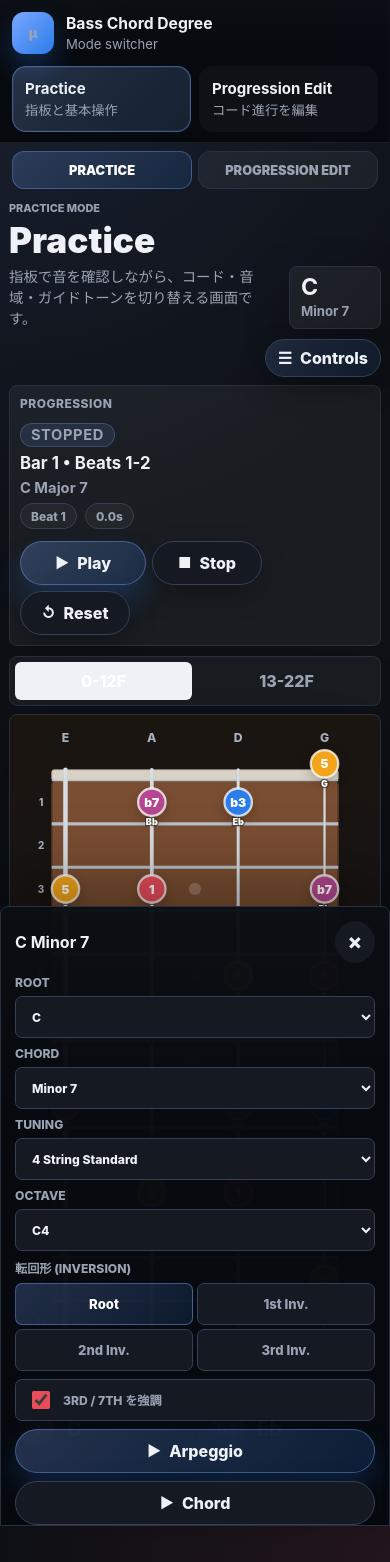
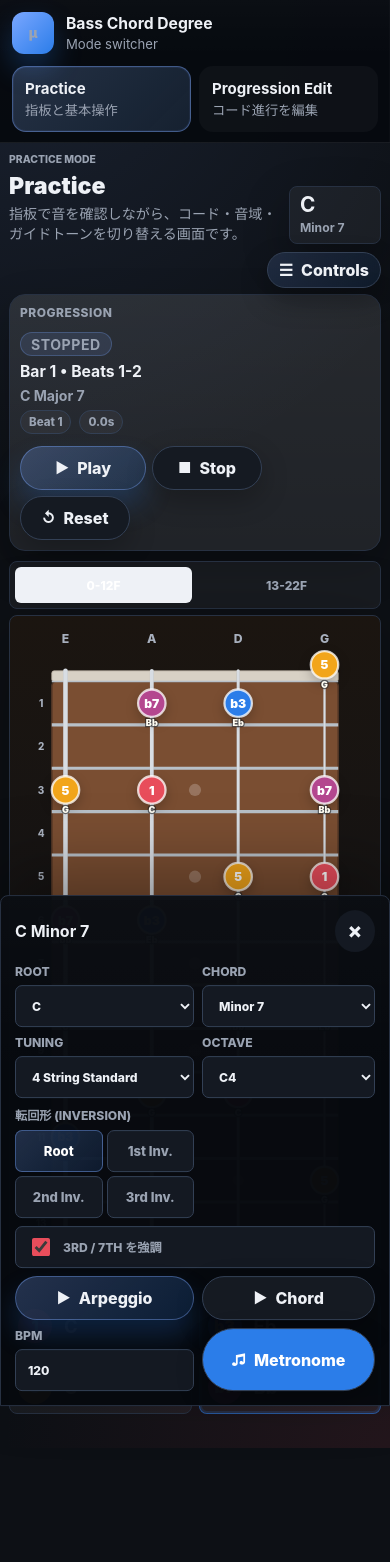
Before and after one commit to muu-ima/muu-fret-degree, a Next.js app: page / in a window 390 px wide. After the commit the page ends 1448 px from the top, so only its background shows below. Built offline with nearby package versions, Linux system fonts and the light colour scheme.

Commit message:
Polish mobile layout density

```diff
--- a/app/components/AppShell.tsx
+++ b/app/components/AppShell.tsx
@@ -55,24 +55,7 @@
         </nav>
       </aside>
 
-      <div className="shellContent">
-        <header className="shellMobileNav" aria-label="Main">
-          {navItems.map((item) => {
-            const isActive = pathname === item.href;
-            return (
-              <Link
-                key={item.href}
-                href={item.href}
-                className={isActive ? "shellMobileTab active" : "shellMobileTab"}
-                aria-current={isActive ? "page" : undefined}
-              >
-                {item.label}
-              </Link>
-            );
-          })}
-        </header>
-        {children}
-      </div>
+      <div className="shellContent">{children}</div>
     </div>
   );
 }
--- a/app/globals.css
+++ b/app/globals.css
@@ -140,10 +140,6 @@
   min-width: 0;
 }
 
-.shellMobileNav {
-  display: none;
-}
-
 .hero {
   display: flex;
   align-items: flex-start;
@@ -215,6 +211,17 @@
   border: 1px solid var(--line);
   border-radius: 8px;
   background: rgba(255, 255, 255, 0.05);
+}
+
+@media (max-width: 1180px) {
+  .controls {
+    grid-template-columns: repeat(4, minmax(0, 1fr));
+    align-items: stretch;
+  }
+
+  .toggle {
+    grid-column: span 2;
+  }
 }
 
 .voicingTabs {
@@ -536,8 +543,11 @@
   margin-bottom: 12px;
   padding: 14px;
   border: 1px solid var(--line);
-  border-radius: 8px;
-  background: rgba(255, 255, 255, 0.05);
+  border-radius: 14px;
+  background:
+    linear-gradient(180deg, rgba(255, 255, 255, 0.06), rgba(255, 255, 255, 0.03)),
+    rgba(255, 255, 255, 0.05);
+  box-shadow: 0 16px 42px rgba(0, 0, 0, 0.24);
 }
 
 .progressionMeta {
@@ -641,8 +651,11 @@
   margin-bottom: 12px;
   padding: 14px;
   border: 1px solid var(--line);
-  border-radius: 8px;
-  background: rgba(255, 255, 255, 0.05);
+  border-radius: 14px;
+  background:
+    linear-gradient(180deg, rgba(255, 255, 255, 0.05), rgba(255, 255, 255, 0.03)),
+    rgba(255, 255, 255, 0.05);
+  box-shadow: 0 16px 42px rgba(0, 0, 0, 0.2);
 }
 
 .progressionEditorHeader {
@@ -769,49 +782,22 @@
     padding-bottom: 16px;
   }
 
-  .shellMobileNav {
-    display: flex;
-    gap: 6px;
-    padding: 8px 12px 0;
-  }
-
-  .shellMobileTab {
-    flex: 1;
-    min-height: 38px;
-    display: grid;
-    place-items: center;
-    border: 1px solid #273142;
-    border-radius: 12px;
-    background: rgba(255, 255, 255, 0.05);
-    color: var(--muted);
-    font-size: 0.8rem;
-    font-weight: 900;
-    text-decoration: none;
-    text-transform: uppercase;
-  }
-
-  .shellMobileTab.active {
-    color: #fff;
-    background: linear-gradient(135deg, rgba(122, 167, 255, 0.22), rgba(43, 125, 233, 0.14));
-    border-color: rgba(122, 167, 255, 0.34);
-  }
-
   .hero {
     align-items: stretch;
     flex-direction: column;
-    gap: 12px;
-    margin-bottom: 12px;
+    gap: 10px;
+    margin-bottom: 10px;
   }
 
   .heroSummary {
     max-width: none;
-    margin-top: 8px;
-    font-size: 0.9rem;
-    line-height: 1.45;
+    margin-top: 6px;
+    font-size: 0.88rem;
+    line-height: 1.42;
   }
 
   .heroTitle {
-    font-size: clamp(1.7rem, 9vw, 2.5rem);
+    font-size: clamp(1.55rem, 8vw, 2.2rem);
   }
 
   .chordBadgeProgression {
@@ -821,8 +807,8 @@
   .controls {
     grid-template-columns: repeat(2, minmax(0, 1fr));
     gap: 8px;
-    margin-bottom: 12px;
-    padding: 10px;
+    margin-bottom: 10px;
+    padding: 9px;
   }
 
   .voicingTabsRow {
@@ -835,6 +821,7 @@
     align-items: stretch;
     margin-bottom: 10px;
     padding: 12px;
+    border-radius: 16px;
   }
 
   .progressionLabelRow {
@@ -870,7 +857,7 @@
 @media (max-width: 560px) {
   .app {
     width: min(100% - 20px, 1180px);
-    padding-top: 14px;
+    padding-top: 12px;
   }
 
   .chordBadge {
@@ -888,37 +875,37 @@
 
   .app {
     width: min(100% - 18px, 430px);
-    padding: 12px 0 22px;
+    padding: 10px 0 18px;
   }
 
   .hero {
     display: grid;
     grid-template-columns: 1fr auto;
     align-items: end;
-    gap: 12px;
-    margin-bottom: 10px;
+    gap: 10px;
+    margin-bottom: 8px;
   }
 
   .eyebrow {
-    font-size: 0.68rem;
+    font-size: 0.65rem;
   }
 
-  h1 {
-    font-size: 1.6rem;
-    line-height: 1.05;
+  .heroTitle {
+    font-size: 1.45rem;
+    line-height: 1.04;
   }
 
   .chordBadge {
     min-width: 92px;
-    padding: 9px 11px;
+    padding: 8px 10px;
   }
 
   .chordBadge strong {
-    font-size: 1.45rem;
+    font-size: 1.3rem;
   }
 
   .chordBadge span {
-    font-size: 0.82rem;
+    font-size: 0.76rem;
   }
 
   .desktopControls,
@@ -928,19 +915,35 @@
 
   .fretRangeTabs {
     display: grid;
-    margin-bottom: 8px;
+    margin-bottom: 6px;
   }
 
   .fretRangeTab {
-    min-height: 38px;
+    min-height: 36px;
+    font-size: 0.75rem;
   }
 
   .progressionPanel {
     padding: 10px;
   }
 
+  .progressionMeta strong {
+    font-size: 0.98rem;
+  }
+
+  .progressionMeta span {
+    font-size: 0.88rem;
+  }
+
+  .progressionReadout span {
+    min-height: 24px;
+    padding: 0 8px;
+    font-size: 0.72rem;
+  }
+
   .progressionEditor {
     padding: 10px;
+    border-radius: 16px;
   }
 
   .progressionEditorHeader {
@@ -968,7 +971,7 @@
     z-index: 10;
     display: flex;
     justify-content: flex-end;
-    margin-bottom: 8px;
+    margin-bottom: 6px;
     pointer-events: none;
   }
 
@@ -976,8 +979,8 @@
     display: inline-flex;
     align-items: center;
     gap: 8px;
-    min-height: 38px;
-    padding: 0 12px;
+    min-height: 36px;
+    padding: 0 11px;
     border: 1px solid #334055;
     border-radius: 999px;
     background: linear-gradient(135deg, rgba(122, 167, 255, 0.16), rgba(43, 125, 233, 0.1));
@@ -1080,22 +1083,22 @@
 
   .degreeStrip {
     grid-template-columns: repeat(2, minmax(0, 1fr));
-    gap: 8px;
-    margin-top: 12px;
+    gap: 7px;
+    margin-top: 10px;
   }
 
   .degreeCard {
-    min-height: 58px;
-    padding: 9px;
+    min-height: 54px;
+    padding: 8px;
   }
 
   .degreeCard span {
-    width: 36px;
-    height: 36px;
+    width: 34px;
+    height: 34px;
   }
 
   .degreeCard strong {
-    font-size: 1.25rem;
+    font-size: 1.15rem;
   }
 }
 
```
